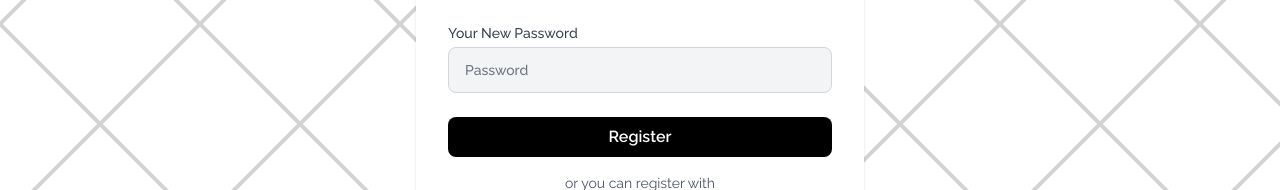
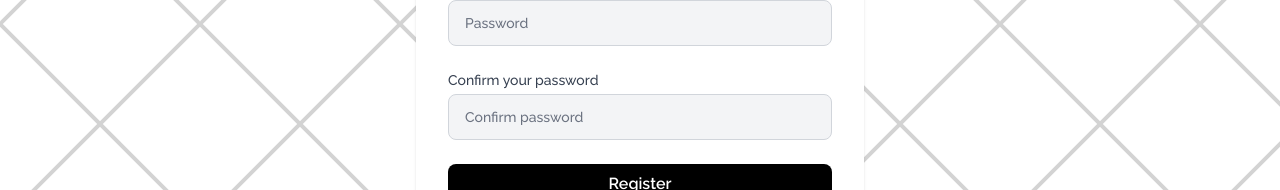
Before and after one commit to quazzz/Sporto, a Next.js app: page /register in a window 1280 px wide. Shown: the part 376-566 px from the top of the page. Built offline with nearby package versions, Linux system fonts and the light colour scheme; no server answers.

Commit message:
validating email in register + confirm password

```diff
--- a/components/RegisterForm.jsx
+++ b/components/RegisterForm.jsx
@@ -10,10 +10,28 @@
   const router = useRouter();
   //set states for fetching them in future
   const [name, setName] = useState("");
+  const [confirm, setConfirm] = useState("");
   const [email, setEmail] = useState("");
   const [password, setPassword] = useState("");
+  const [valid, setValid] = useState(false);
+  const validate = (val) => {
+    const regex = /^[^@]+@[^@]+\.[a-zA-Z]{2,}$/;
+    if (!regex.test(val)) {
+      setValid(false);
+    } else {
+      setValid(true);
+    }
+  };
   //handle button click
   const handleSubmit = async (e) => {
+    if (!valid) {
+      toast("Email is not valid");
+      return;
+    }
+    if (confirm != password) {
+      toast("Passwords are not the same");
+      return;
+    }
     // prevent page from reloading
     e.preventDefault();
     // check for fields
@@ -40,7 +58,6 @@
   };
 
   return (
-
     <div className="max-w-md w-full space-y-8">
       <div className="text-center">
         <h1 className="text-4xl font-bold">Create your account</h1>
@@ -63,12 +80,15 @@
             Your email
           </label>
           <input
-              onChange={(e) => setEmail(e.target.value)}
+            onChange={(e) => {
+              setEmail(e.target.value);
+              validate(e.target.value);
+            }}
             type="email"
             className="transition w-full px-4 py-3 mt-1 rounded-lg font-medium bg-gray-100 border border-gray-300 placeholder-gray-500 text-sm focus:outline-none focus:border-black focus:bg-white"
             placeholder="Email"
             required
-              pattern="[a-z0-9._%+-]+@[a-z0-9.-]+\.[a-z]{2,4}$"
+            pattern="[^@]+@[^@]+\.[a-zA-Z]{2,}"
           />
         </div>
         <div className="mb-6">
@@ -81,6 +101,19 @@
             type="password"
             className="transition w-full px-4 py-3 mt-1 rounded-lg font-medium bg-gray-100 border border-gray-300 placeholder-gray-500 text-sm focus:outline-none focus:border-black focus:bg-white"
             placeholder="Password"
+            required
+          />
+        </div>
+        <div className="mb-6">
+          <label className="block text-sm font-medium text-gray-700">
+            Confirm your password
+          </label>
+          <input
+            minLength={8}
+            onChange={(e) => setConfirm(e.target.value)}
+            type="password"
+            className="transition w-full px-4 py-3 mt-1 rounded-lg font-medium bg-gray-100 border border-gray-300 placeholder-gray-500 text-sm focus:outline-none focus:border-black focus:bg-white"
+            placeholder="Confirm password"
             required
           />
         </div>
@@ -144,6 +177,5 @@
         </p>
       </div>
     </div>
-
   );
 }
```
Lines whose indentation alone changed are shown as unchanged.
